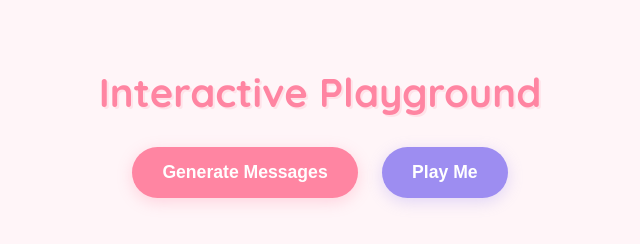
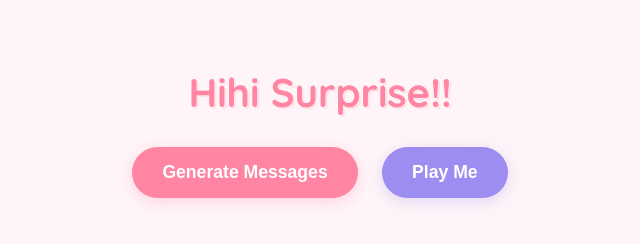
Before and after one commit to ale5515/ileleusotsuuu, a plain HTML site: page index.html in a window 1280 px wide. Shown: the whole page, without its empty margins (320-960 px from the left). Drawn offline with Linux system fonts and the light colour scheme.

Commit message:
Update index.html

```diff
--- a/index.html
+++ b/index.html
@@ -9,7 +9,7 @@
 
 <body>
 
-    <h1>Interactive Playground</h1>
+    <h1>Hihi Surprise!!</h1>
 
     <div class="controls">
         <button id="generateBtn">Generate Messages</button>
```
